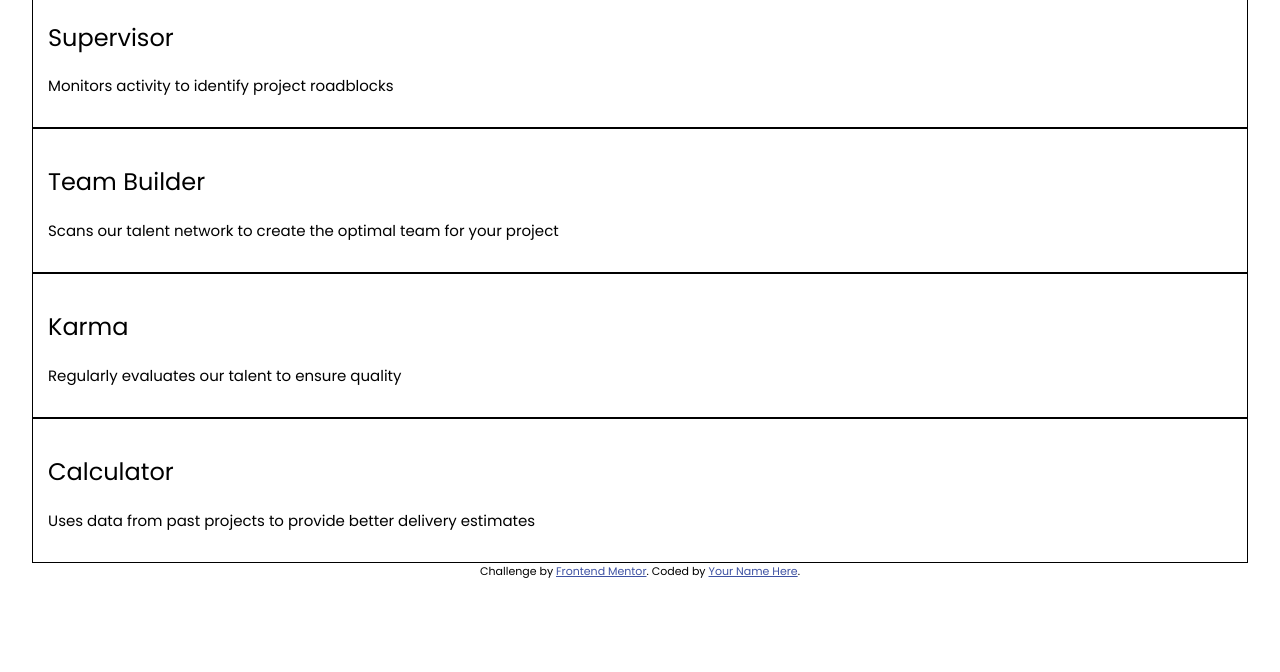
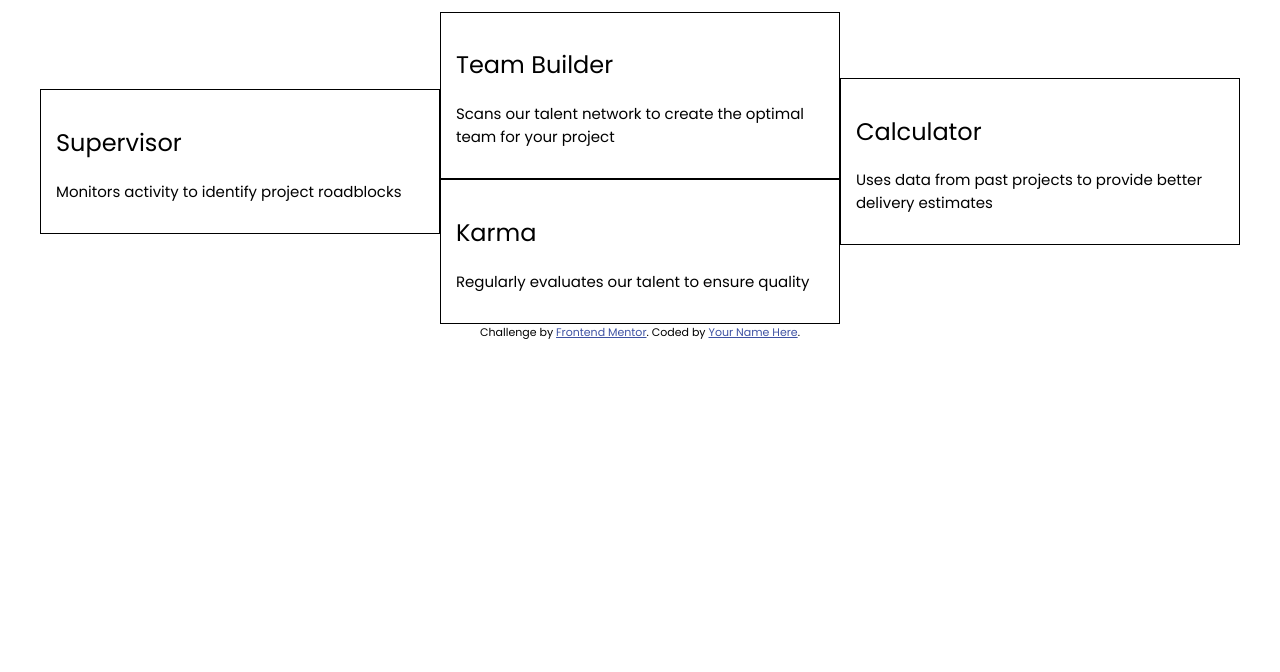
Before and after one commit to gawedzki/Four-card-feature-section, a plain HTML site: page index.html in a window 1280 px wide. Shown: the part 256-928 px from the top of the page. After the commit the page ends 800 px from the top, so only its background shows below. Drawn offline with Linux system fonts and the light colour scheme.

Commit message:
Add basic desktop design and responsiveness

```diff
--- a/css/styles.css
+++ b/css/styles.css
@@ -4,7 +4,12 @@
 body {
   font-family: "Poppins", sans-serif;
   font-size: 15px;
-  margin: 92px 32px;
+}
+#body {
+  min-width: 320px;
+  max-width: 1440px;
+  padding: 92px 32px;
+  margin: auto;
 }
 .header {
   text-align: center;
@@ -17,23 +22,52 @@ h2 {
   font-size: 24px;
   font-weight: 400;
 }
+.content {
+}
+.content__card {
+  width: 100%;
+  padding: 15px;
+  border: 1px solid black;
+  margin: 0;
+}
 
 .attribution {
   font-size: 11px;
   text-align: center;
+  clear: left;
 }
 .attribution a {
   color: hsl(228, 45%, 44%);
 }
 
-[class*="col-"] {
+.col {
   float: left;
-  padding: 15px;
-  border: 1px solid black;
-}
-.col-1 {
-  width: 33.33%;
-}
-.col-2 {
   width: 100%;
 }
+
+@media only screen and (min-width: 768px) {
+  .col__mid {
+    float: left;
+  }
+  .content__card {
+    width: 50%;
+    margin: auto;
+  }
+}
+@media only screen and (min-width: 1024px) {
+  .col {
+    width: 33.33%;
+  }
+  .col__side {
+    height: 300px;
+    display: flex;
+    align-items: center;
+  }
+  .col__mid {
+    width: auto;
+    float: none;
+  }
+  .content__card {
+    width: 100%;
+  }
+}
--- a/index.html
+++ b/index.html
@@ -12,6 +12,7 @@
 </head>
 
 <body>
+  <div id="body">
     <div class="header">
       <h2>Reliable, efficient delivery</h2>
       <h1>Powered by Technology</h1>
@@ -19,21 +20,27 @@
         to ensure that your project is successful</p>
     </div>
     <div class="content">
-    <div class="col-2">
+      <div class="col col__side">
+        <div class="content__card">
           <h2>Supervisor</h2>
           <p>Monitors activity to identify project roadblocks</p>
         </div>
-    <div class="col-2">
+      </div>
+      <div class="col">
+        <div class="content__card col__mid">
           <h2>Team Builder</h2>
           <p>Scans our talent network to create the optimal team for your project</p>
         </div>
-    <div class="col-2">
+        <div class="content__card col__mid">
           <h2>Karma</h2>
           <p>Regularly evaluates our talent to ensure quality</p>
         </div>
-    <div class="col-2">
+      </div>
+      <div class="col col__side">
+        <div class="content__card">
           <h2>Calculator</h2>
           <p>Uses data from past projects to provide better delivery estimates</p>
+        </div>
       </div>
     </div>
     <div></div>
@@ -44,5 +51,6 @@
         Coded by <a href="#">Your Name Here</a>.
       </p>
     </footer>
+  </div>
 </body>
 </html>
```
Lines whose indentation alone changed are shown as unchanged.
